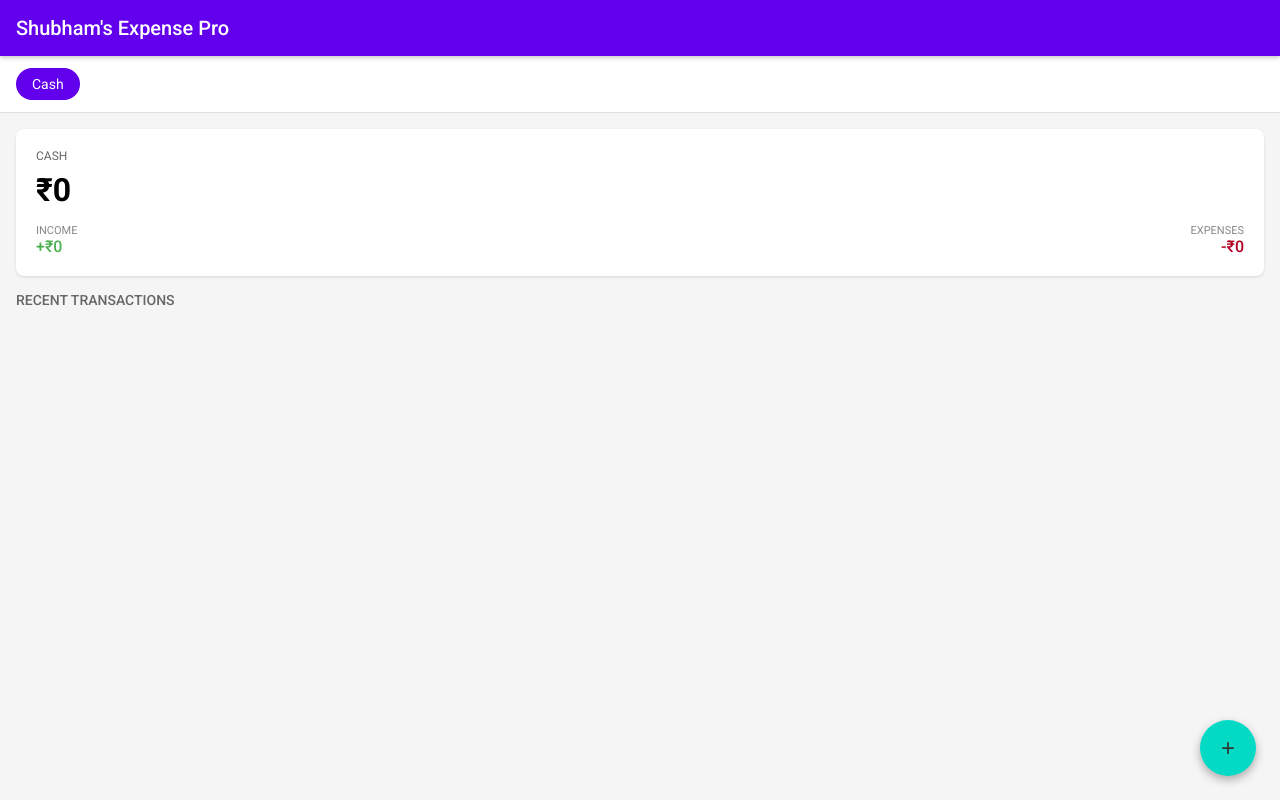
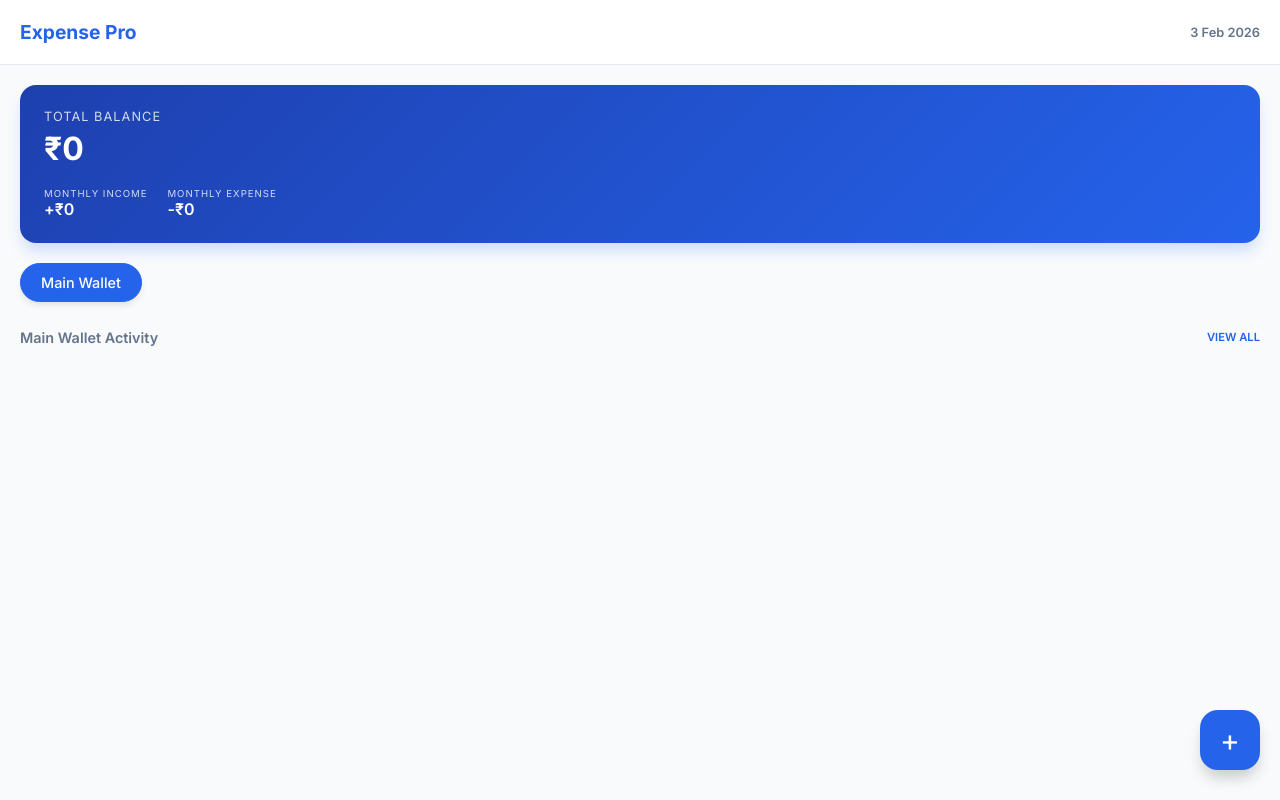
Before and after one commit to Shubham2006-tech/Expence-Tracker, a plain HTML site: page index.html in a window 1280 px wide. Drawn offline with Linux system fonts and the light colour scheme; some packages are replaced by stand-ins of ours.

Commit message:
Refactor index.html for improved layout and design
Updated HTML structure and styling for Expense Pro application.

```diff
--- a/index.html
+++ b/index.html
@@ -1,218 +1,254 @@
 <!DOCTYPE html>
-<html>
+<html lang="en">
 <head>
     <meta charset="UTF-8">
-    <meta name="viewport" content="initial-scale=1, width=device-width, viewport-fit=cover">
-    <title>Shubham's Expense Pro</title>
-
-    <link href="https://fonts.googleapis.com/css2?family=Roboto:wght@300;400;500;700&display=swap" rel="stylesheet">
-
+    <meta name="viewport" content="width=device-width, initial-scale=1.0, maximum-scale=1.0, user-scalable=no, viewport-fit=cover">
+    <title>Expense Pro | Professional</title>
+    <link href="https://fonts.googleapis.com/css2?family=Inter:wght@300;400;500;600;700&display=swap" rel="stylesheet">
     <style>
         :root {
-            --md-primary: #6200ee;
-            --md-secondary: #03dac6;
-            --md-bg: #f5f5f5;
-            --md-surface: #ffffff;
-            --md-error: #b00020;
-            --md-success: #4caf50;
+            --primary: #2563eb;
+            --primary-dark: #1e40af;
+            --bg-main: #f8fafc;
+            --surface: #ffffff;
+            --text-main: #0f172a;
+            --text-secondary: #64748b;
+            --success: #10b981;
+            --error: #ef4444;
+            --border: #e2e8f0;
+            --radius: 16px;
         }
 
-        * {
-            box-sizing: border-box;
-            -webkit-tap-highlight-color: transparent;
+        * { box-sizing: border-box; -webkit-tap-highlight-color: transparent; font-family: 'Inter', sans-serif; }
+
+        body {
+            background-color: var(--bg-main);
+            color: var(--text-main);
+            margin: 0;
+            padding-bottom: 100px;
         }
 
-        body {
-            font-family: 'Roboto', sans-serif;
-            background-color: var(--md-bg);
-            margin: 0;
-            padding-top: 56px; /* Space for the header */
-            padding-bottom: 80px; /* Space for the bottom FAB */
-            overflow-x: hidden;
+        /* Professional Header */
+        header {
+            background: var(--surface);
+            padding: 20px 20px;
+            display: flex;
+            justify-content: space-between;
+            align-items: center;
+            border-bottom: 1px solid var(--border);
+            position: sticky;
+            top: 0;
+            z-index: 100;
         }
 
-        /* Android Style Header */
-        header {
-            position: fixed;
-            top: 0;
-            width: 100%;
-            height: 56px;
-            background-color: var(--md-primary);
+        header h1 { font-size: 1.2rem; font-weight: 700; margin: 0; color: var(--primary); }
+
+        /* Net Worth Summary */
+        .summary-card {
+            background: linear-gradient(135deg, var(--primary-dark), var(--primary));
+            margin: 20px;
+            padding: 24px;
+            border-radius: var(--radius);
             color: white;
-            display: flex;
-            align-items: center;
-            padding: 0 16px;
-            box-shadow: 0 2px 4px rgba(0,0,0,0.2);
-            z-index: 1000;
+            box-shadow: 0 10px 15px -3px rgba(37, 99, 235, 0.2);
         }
 
-        header h1 {
-            font-size: 20px;
+        .summary-label { font-size: 0.8rem; opacity: 0.8; text-transform: uppercase; letter-spacing: 1px; }
+        .summary-val { font-size: 2rem; font-weight: 700; margin: 5px 0 20px 0; }
+
+        /* Account Chips */
+        .account-scroll {
+            display: flex;
+            gap: 10px;
+            padding: 0 20px 15px;
+            overflow-x: auto;
+            scrollbar-width: none;
+        }
+        .account-scroll::-webkit-scrollbar { display: none; }
+
+        .chip {
+            padding: 10px 20px;
+            background: var(--surface);
+            border: 1px solid var(--border);
+            border-radius: 100px;
+            font-size: 0.9rem;
             font-weight: 500;
-            margin: 0;
+            white-space: nowrap;
+            transition: 0.3s;
+            color: var(--text-secondary);
         }
 
-        /* Account Navigation (Swipeable) */
-        .account-bar {
-            background: white;
-            padding: 12px 16px;
-            display: flex;
-            gap: 10px;
-            overflow-x: auto;
-            border-bottom: 1px solid #e0e0e0;
-        }
-        .account-bar::-webkit-scrollbar { display: none; }
-
-        .acc-chip {
-            padding: 8px 16px;
-            background: #eee;
-            border-radius: 20px;
-            font-size: 14px;
-            white-space: nowrap;
-            transition: 0.2s;
-        }
-        .acc-chip.active {
-            background: var(--md-primary);
+        .chip.active {
+            background: var(--primary);
             color: white;
+            border-color: var(--primary);
+            box-shadow: 0 4px 6px -1px rgba(0,0,0,0.1);
         }
 
-        /* Balance Card */
-        .card {
-            background: var(--md-surface);
-            margin: 16px;
-            padding: 20px;
-            border-radius: 8px;
-            box-shadow: 0 1px 3px rgba(0,0,0,0.12);
+        /* Transaction List */
+        .section-header {
+            padding: 0 20px;
+            display: flex;
+            justify-content: space-between;
+            align-items: center;
+            margin-bottom: 10px;
+        }
+        .section-header h2 { font-size: 0.9rem; color: var(--text-secondary); font-weight: 600; }
+
+        .list-container { margin: 0 20px; }
+
+        .list-item {
+            background: var(--surface);
+            padding: 16px;
+            border-radius: 12px;
+            display: flex;
+            justify-content: space-between;
+            align-items: center;
+            margin-bottom: 10px;
+            border: 1px solid var(--border);
         }
 
-        .balance-label { color: #666; font-size: 12px; text-transform: uppercase; }
-        .balance-val { font-size: 32px; font-weight: 700; margin: 8px 0; }
+        .tx-info { display: flex; flex-direction: column; }
+        .tx-name { font-weight: 600; font-size: 0.95rem; }
+        .tx-date { font-size: 0.75rem; color: var(--text-secondary); margin-top: 2px; }
 
-        .row { display: flex; justify-content: space-between; margin-top: 15px; }
-        .stat-box { flex: 1; }
-        .stat-label { font-size: 11px; color: #888; }
-        .stat-val { font-size: 16px; font-weight: 500; }
+        .tx-amount { font-weight: 700; font-size: 1rem; }
+        .tx-amount.inc { color: var(--success); }
+        .tx-amount.exp { color: var(--error); }
 
-        /* Transaction List */
-        .history-title { padding: 0 16px; font-size: 14px; color: #666; font-weight: 500; }
-        .list-container { background: white; margin-top: 8px; }
-        .list-item {
-            display: flex;
-            justify-content: space-between;
-            padding: 16px;
-            border-bottom: 1px solid #eee;
-            align-items: center;
-        }
-        .list-item .name { font-weight: 400; color: #333; }
-        .list-item .amt { font-weight: 700; }
-
-        /* Floating Action Button (FAB) */
+        /* Modern FAB */
         .fab {
             position: fixed;
-            bottom: 24px;
-            right: 24px;
-            width: 56px;
-            height: 56px;
-            background-color: var(--md-secondary);
-            border-radius: 50%;
+            bottom: 30px;
+            right: 20px;
+            width: 60px;
+            height: 60px;
+            background: var(--primary);
+            border-radius: 18px;
             display: flex;
             justify-content: center;
             align-items: center;
-            box-shadow: 0 4px 10px rgba(0,0,0,0.3);
-            color: #333;
-            font-size: 24px;
+            color: white;
+            font-size: 30px;
+            box-shadow: 0 10px 15px -3px rgba(0,0,0,0.2);
             border: none;
             cursor: pointer;
-            z-index: 999;
         }
 
-        /* Full Screen Form Overlay */
+        /* Bottom Sheet Form */
+        .modal {
+            position: fixed;
+            bottom: -100%;
+            left: 0;
+            width: 100%;
+            background: var(--surface);
+            border-radius: 24px 24px 0 0;
+            padding: 30px 20px;
+            transition: 0.4s cubic-bezier(0.4, 0, 0.2, 1);
+            z-index: 2000;
+            box-shadow: 0 -10px 25px rgba(0,0,0,0.1);
+        }
+
+        .modal.active { bottom: 0; }
+
         .overlay {
             position: fixed;
             top: 0; left: 0; width: 100%; height: 100%;
-            background: white;
-            z-index: 2000;
+            background: rgba(0,0,0,0.5);
             display: none;
-            flex-direction: column;
-            padding: 20px;
+            z-index: 1999;
         }
 
-        .overlay input, .overlay select {
+        input, select {
             width: 100%;
-            padding: 15px;
+            padding: 14px;
             margin-bottom: 15px;
-            border: 1px solid #ddd;
-            border-radius: 4px;
-            font-size: 16px;
+            border: 1px solid var(--border);
+            border-radius: 12px;
+            font-size: 1rem;
+            outline: none;
         }
 
-        .btn-full {
-            background: var(--md-primary);
+        input:focus { border-color: var(--primary); }
+
+        .btn-submit {
+            width: 100%;
+            padding: 16px;
+            background: var(--primary);
             color: white;
-            padding: 15px;
             border: none;
-            border-radius: 4px;
-            font-weight: 500;
-            font-size: 16px;
+            border-radius: 12px;
+            font-weight: 600;
+            font-size: 1rem;
         }
 
-        .close-btn { align-self: flex-end; font-size: 24px; padding: 10px; cursor: pointer; }
+        .btn-secondary {
+            background: none;
+            color: var(--primary);
+            width: 100%;
+            padding: 10px;
+            border: none;
+            margin-top: 10px;
+            font-weight: 500;
+        }
     </style>
 </head>
 <body>
 
     <header>
-        <h1>Shubham's Expense Pro</h1>
+        <h1>Expense Pro</h1>
+        <div style="font-size: 0.8rem; font-weight: 600; color: var(--text-secondary);" id="current-date"></div>
     </header>
 
-    <div class="account-bar" id="acc-bar">
-        </div>
-
-    <div class="card">
-        <div class="balance-label" id="acc-name-label">Main Wallet</div>
-        <div class="balance-val" id="total-bal">₹0.00</div>
-
-        <div class="row">
-            <div class="stat-box">
-                <div class="stat-label">INCOME</div>
-                <div class="stat-val" id="total-inc" style="color: var(--md-success)">+₹0</div>
+    <div class="summary-card">
+        <div class="summary-label">Total Balance</div>
+        <div class="summary-val" id="net-worth">₹0.00</div>
+        <div style="display: flex; gap: 20px;">
+            <div>
+                <div class="summary-label" style="font-size: 0.6rem;">Monthly Income</div>
+                <div style="font-weight: 600;" id="total-inc">+₹0</div>
             </div>
-            <div class="stat-box" style="text-align: right;">
-                <div class="stat-label">EXPENSES</div>
-                <div class="stat-val" id="total-exp" style="color: var(--md-error)">-₹0</div>
+            <div>
+                <div class="summary-label" style="font-size: 0.6rem;">Monthly Expense</div>
+                <div style="font-weight: 600;" id="total-exp">-₹0</div>
             </div>
         </div>
     </div>
 
-    <div class="history-title">RECENT TRANSACTIONS</div>
+    <div class="account-scroll" id="acc-bar"></div>
+
+    <div class="section-header">
+        <h2 id="active-acc-name">Recent Activity</h2>
+        <span style="font-size: 0.7rem; color: var(--primary); font-weight: 600;">VIEW ALL</span>
+    </div>
+
     <div class="list-container" id="history-list">
         </div>
 
-    <button class="fab" onclick="toggleOverlay(true)">+</button>
+    <button class="fab" onclick="showModal()">+</button>
 
-    <div class="overlay" id="form-overlay">
-        <div class="close-btn" onclick="toggleOverlay(false)">✕</div>
-        <h2>New Transaction</h2>
+    <div class="overlay" id="overlay" onclick="hideModal()"></div>
+
+    <div class="modal" id="modal">
+        <h2 style="margin-top: 0; font-size: 1.2rem;">Add Transaction</h2>
         <form id="tx-form">
-            <input type="text" id="name" placeholder="Description" required>
+            <input type="text" id="name" placeholder="Description (e.g. Grocery)" required>
             <input type="number" id="amount" placeholder="Amount (₹)" required>
             <select id="type">
                 <option value="expense">Expense</option>
                 <option value="income">Income</option>
             </select>
-            <button type="submit" class="btn-full">Save Transaction</button>
+            <button type="submit" class="btn-submit">Confirm Transaction</button>
         </form>
-        <hr style="margin: 20px 0; border: 0; border-top: 1px solid #eee;">
-        <button onclick="addAccountPrompt()" class="btn-full" style="background: #333;">Create New Account</button>
+        <button onclick="addAccountPrompt()" class="btn-secondary">+ Add New Account</button>
     </div>
 
-    <script src="cordova.js"></script>
     <script>
-        // Data Structure
-        let db = JSON.parse(localStorage.getItem('shubham_app_db')) || { "Cash": [] };
+        let db = JSON.parse(localStorage.getItem('expense_pro_db')) || { "Main Wallet": [] };
         let currentAcc = Object.keys(db)[0];
 
         function init() {
+            document.getElementById('current-date').innerText = new Date().toLocaleDateString('en-IN', { month: 'short', day: 'numeric', year: 'numeric' });
             renderAccounts();
             renderUI();
         }
@@ -222,7 +258,7 @@
             bar.innerHTML = '';
             Object.keys(db).forEach(acc => {
                 const chip = document.createElement('div');
-                chip.className = `acc-chip ${acc === currentAcc ? 'active' : ''}`;
+                chip.className = `chip ${acc === currentAcc ? 'active' : ''}`;
                 chip.innerText = acc;
                 chip.onclick = () => { currentAcc = acc; init(); };
                 bar.appendChild(chip);
@@ -233,35 +269,55 @@
             const list = document.getElementById('history-list');
             list.innerHTML = '';
 
-            let bal = 0, inc = 0, exp = 0;
+            let accBal = 0, totalInc = 0, totalExp = 0, netWorth = 0;
+
+            // Calculate Net Worth across ALL accounts
+            Object.keys(db).forEach(accKey => {
+                db[accKey].forEach(t => {
+                    if(t.type === 'income') netWorth += t.amount;
+                    else netWorth -= t.amount;
+                });
+            });
+
+            // Calculate current account specifics
             const txs = db[currentAcc];
+            document.getElementById('active-acc-name').innerText = `${currentAcc} Activity`;
 
-            document.getElementById('acc-name-label').innerText = currentAcc;
-
-            txs.forEach(t => {
-                if(t.type === 'income') { inc += t.amount; bal += t.amount; }
-                else { exp += t.amount; bal -= t.amount; }
+            txs.slice().reverse().forEach((t, index) => {
+                if(t.type === 'income') totalInc += t.amount;
+                else totalExp += t.amount;
 
                 const div = document.createElement('div');
                 div.className = 'list-item';
                 div.innerHTML = `
-                    <span class="name">${t.name}</span>
-                    <span class="amt" style="color: ${t.type === 'income' ? 'var(--md-success)' : 'var(--md-error)'}">
-                        ${t.type === 'income' ? '+' : '-'}₹${t.amount.toLocaleString()}
+                    <div class="tx-info">
+                        <span class="tx-name">${t.name}</span>
+                        <span class="tx-date">${t.date || 'Today'}</span>
+                    </div>
+                    <span class="tx-amount ${t.type === 'income' ? 'inc' : 'exp'}">
+                        ${t.type === 'income' ? '+' : '-'}₹${t.amount.toLocaleString('en-IN')}
                     </span>
                 `;
-                list.prepend(div);
+                // Add long press to delete (simple click for this demo)
+                div.onclick = () => deleteTx(txs.length - 1 - index);
+                list.appendChild(div);
             });
 
-            document.getElementById('total-bal').innerText = `₹${bal.toLocaleString()}`;
-            document.getElementById('total-inc').innerText = `+₹${inc.toLocaleString()}`;
-            document.getElementById('total-exp').innerText = `-₹${exp.toLocaleString()}`;
+            document.getElementById('net-worth').innerText = `₹${netWorth.toLocaleString('en-IN')}`;
+            document.getElementById('total-inc').innerText = `+₹${totalInc.toLocaleString('en-IN')}`;
+            document.getElementById('total-exp').innerText = `-₹${totalExp.toLocaleString('en-IN')}`;
 
-            localStorage.setItem('shubham_app_db', JSON.stringify(db));
+            localStorage.setItem('expense_pro_db', JSON.stringify(db));
         }
 
-        function toggleOverlay(show) {
-            document.getElementById('form-overlay').style.display = show ? 'flex' : 'none';
+        function showModal() {
+            document.getElementById('modal').classList.add('active');
+            document.getElementById('overlay').style.display = 'block';
+        }
+
+        function hideModal() {
+            document.getElementById('modal').classList.remove('active');
+            document.getElementById('overlay').style.display = 'none';
         }
 
         document.getElementById('tx-form').onsubmit = (e) => {
@@ -269,25 +325,32 @@
             const tx = {
                 name: document.getElementById('name').value,
                 amount: parseFloat(document.getElementById('amount').value),
-                type: document.getElementById('type').value
+                type: document.getElementById('type').value,
+                date: new Date().toLocaleDateString('en-IN', { day: '2-digit', month: 'short' })
             };
             db[currentAcc].push(tx);
             document.getElementById('tx-form').reset();
-            toggleOverlay(false);
+            hideModal();
             init();
         };
 
         function addAccountPrompt() {
-            const name = prompt("Enter Account Name (e.g. Bank, Savings):");
+            const name = prompt("Enter Account Name (e.g. HDFC Bank, Office Cash):");
             if(name && !db[name]) {
                 db[name] = [];
                 currentAcc = name;
-                toggleOverlay(false);
+                hideModal();
                 init();
             }
         }
 
-        // Initialize on Load
+        function deleteTx(index) {
+            if(confirm("Delete this transaction?")) {
+                db[currentAcc].splice(index, 1);
+                init();
+            }
+        }
+
         window.onload = init;
     </script>
 </body>
```
